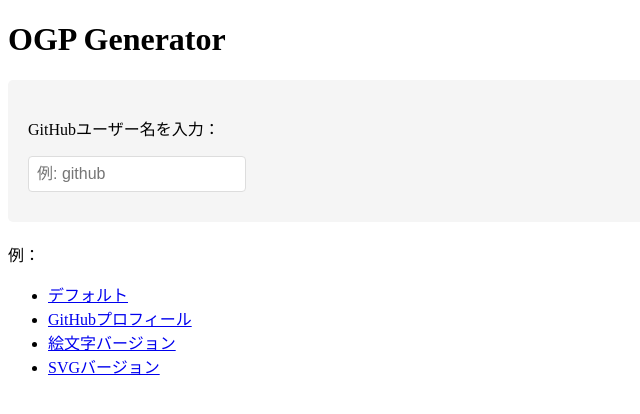
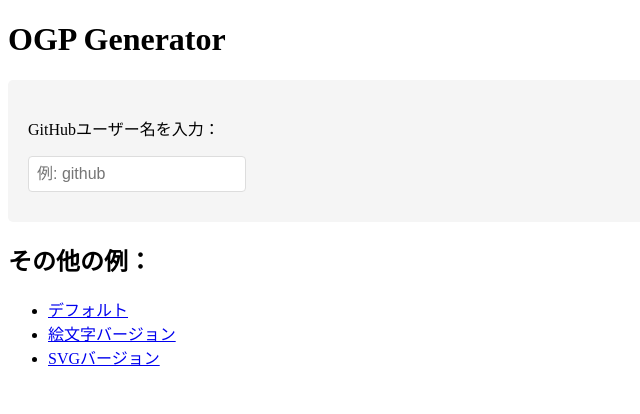
Before and after one commit to tkg-geek/OGP-Generator, a Next.js app: page / in a window 1280 px wide. Shown: the top 414 px of the page, without its empty margins (0-640 px from the left). Built offline with nearby package versions, Linux system fonts and the light colour scheme.

Commit message:
動的ルーティング2

```diff
--- a/app/api/og/route.tsx
+++ b/app/api/og/route.tsx
@@ -98,6 +98,7 @@
           width="256"
           height="256"
           src={`https://github.com/${username}.png`}
+          alt={`${username}'s GitHub avatar`}
           style={{
             borderRadius: 128,  // 円形に切り取り
           }}
--- a/app/page.tsx
+++ b/app/page.tsx
@@ -1,7 +1,7 @@
 'use client'; // クライアントサイドでの実行を有効化
 
 import { useState } from 'react';
-import Image from 'next/image';
+import Link from 'next/link';
 
 export default function Home() {
   const [username, setUsername] = useState<string>('');
@@ -28,7 +28,7 @@
 
   return (
     <main className="container mx-auto p-4">
-      <h1>OGP Generator</h1>
+      <h1 className="text-2xl font-bold mb-4">OGP Generator</h1>
 
       {/* GitHubユーザー名入力フォーム */}
       <div style={{
@@ -55,25 +55,16 @@
           />
         </div>
 
-        {/* プレビュー */}
+        {/* プレビューとシェアボタン */}
         {username && (
-          <div style={{ marginTop: '20px' }}>
-            <p>プレビュー：</p>
+          <div className="mt-8">
+            <h2 className="text-xl font-semibold mb-4">プレビュー</h2>
             <img
               src={`/api/og?username=${username}`}
-              alt="OGP Preview"
-              style={{
-                maxWidth: '100%',
-                height: 'auto',
-                borderRadius: '5px',
-                marginBottom: '10px'
-              }}
+              alt={`${username}のOGP画像`}
+              style={{ maxWidth: '100%', height: 'auto' }}
             />
-          </div>
-        )}
 
-        {/* シェアボタン */}
-        {username && (
             <a
               onClick={handleShare}
               style={{
@@ -83,21 +74,25 @@
                 color: 'white',
                 textDecoration: 'none',
                 borderRadius: '5px',
-              fontSize: '14px'
+                fontSize: '14px',
+                marginTop: '10px'
               }}
             >
               X（Twitter）でシェア
             </a>
+          </div>
         )}
       </div>
 
-      <p>例：</p>
-      <ul>
-        <li><a href="/api/og">デフォルト</a></li>
-        <li><a href="/api/og?username=github">GitHubプロフィール</a></li>
-        <li><a href="/api/og?type=emoji">絵文字バージョン</a></li>
-        <li><a href="/api/og?type=svg">SVGバージョン</a></li>
+      {/* リンクをaタグからLinkコンポーネントに変更 */}
+      <div className="mt-8">
+        <h2 className="text-xl font-semibold mb-4">その他の例：</h2>
+        <ul className="space-y-2">
+          <li><Link href="/api/og" className="text-blue-500 hover:underline">デフォルト</Link></li>
+          <li><Link href="/api/og?type=emoji" className="text-blue-500 hover:underline">絵文字バージョン</Link></li>
+          <li><Link href="/api/og?type=svg" className="text-blue-500 hover:underline">SVGバージョン</Link></li>
         </ul>
+      </div>
     </main>
   );
 }
```
Also changed, not shown: .eslintrc.json (added). Lines whose indentation alone changed are shown as unchanged.
